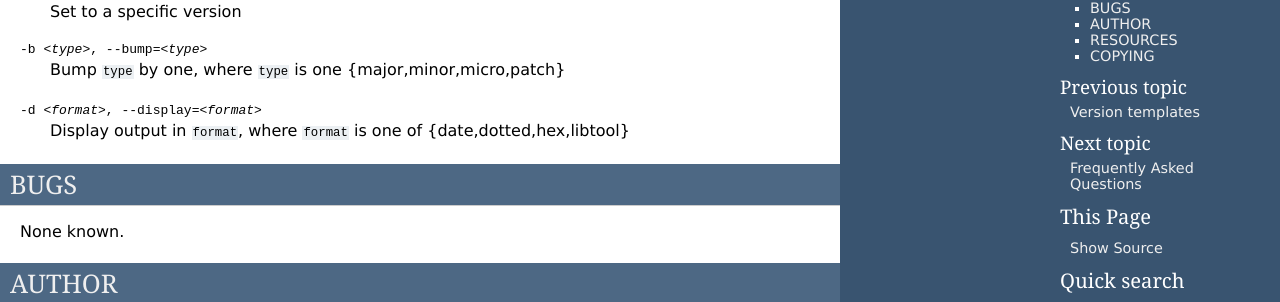
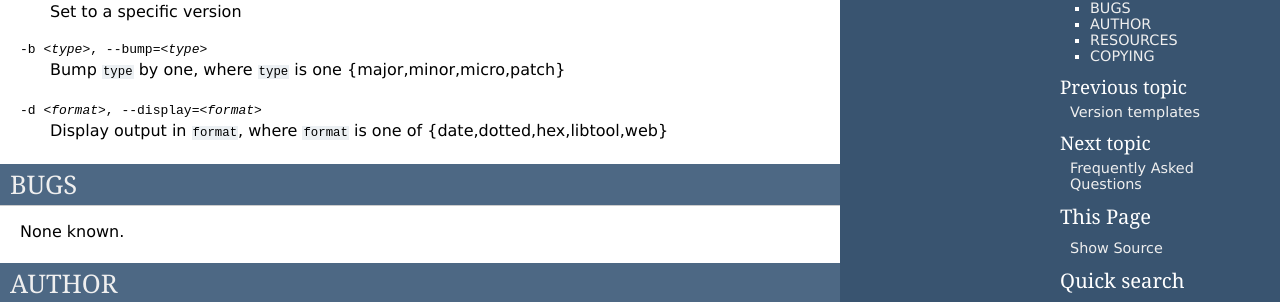
Before and after one commit to JNRowe/versionah, a Sphinx documentation site: the page built from doc/versionah.1.rst, in a window 1280 px wide and 900 px high, scrolled down 604 px. Shown: the part 174-476 px from the top of the window. Built offline with Sphinx 7.4.7, drawn with Linux system fonts in a browser that asks for light colours; the version number could not be read and is left out.

```diff
--- a/doc/usage.rst
+++ b/doc/usage.rst
@@ -47,4 +47,5 @@ Options
 
 .. cmdoption:: -d <format>, --display=<format>
 
-   Display output in ``format``, where ``format`` is one of {date,dotted,hex,libtool}
+   Display output in ``format``, where ``format`` is one of
+   {date,dotted,hex,libtool,web}
--- a/doc/versionah.1.rst
+++ b/doc/versionah.1.rst
@@ -42,7 +42,8 @@ OPTIONS
     Bump ``type`` by one, where ``type`` is one {major,minor,micro,patch}
 
 -d <format>, --display=<format>
-    Display output in ``format``, where ``format`` is one of {date,dotted,hex,libtool}
+    Display output in ``format``, where ``format`` is one of
+    {date,dotted,hex,libtool,web}
 
 BUGS
 ----
```
Also changed, not shown: versionah/__init__.py (+8 -0 lines).
